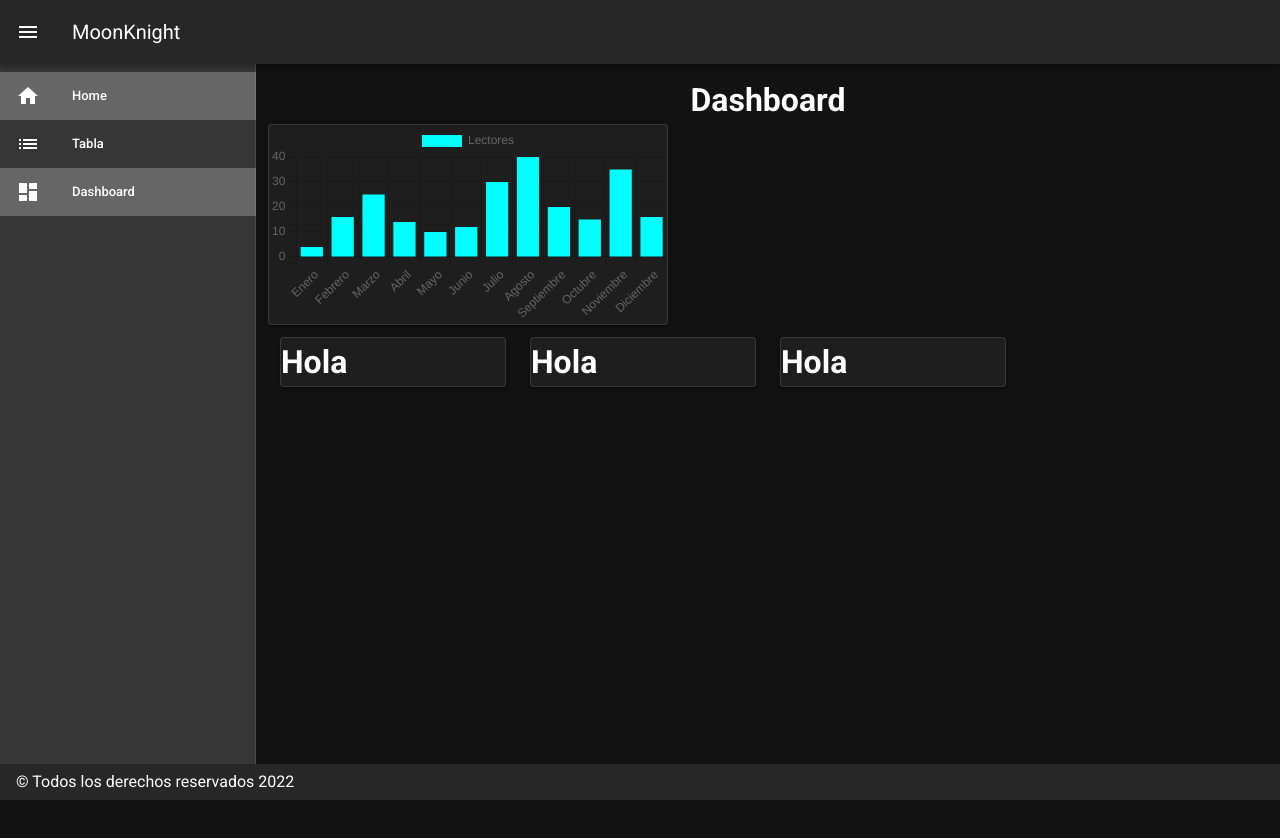
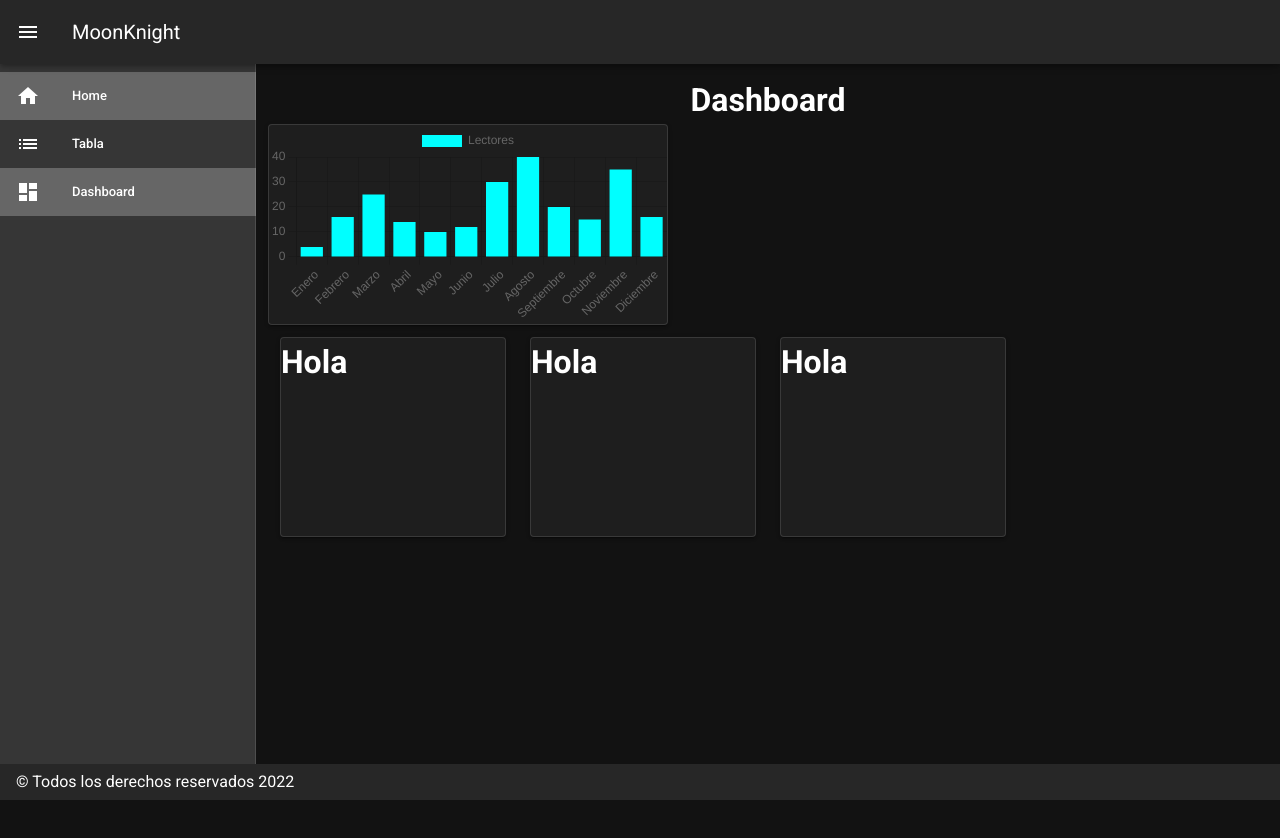
Before and after one commit to Omerly/new, a Vue app: page /Dashboard in a window 1280 px wide. Shown: the top 838 px of the page. Built offline with nearby package versions, Linux system fonts and the light colour scheme.

Commit message:
container2

```diff
--- a/src/components/Dashboard.vue
+++ b/src/components/Dashboard.vue
@@ -24,18 +24,18 @@
 
           <v-container>
             <v-row>
-              <v-col cols="3">
-                <v-card max-width="400" elevation="2" outlined>
+              <v-col cols="3" >
+                <v-card width="400" height="200" elevation="2" outlined>
                   <h1>Hola</h1>
                 </v-card>
               </v-col>
               <v-col cols="3">
-                <v-card max-width="400" elevation="2" outlined>
+                <v-card width="400" height="200" elevation="2" outlined>
                   <h1>Hola</h1>
                 </v-card>
               </v-col>
               <v-col cols="3">
-                <v-card max-width="400" elevation="2" outlined>
+                <v-card width="400" height="200" elevation="2" outlined>
                   <h1>Hola</h1>
                 </v-card>
               </v-col>
```
